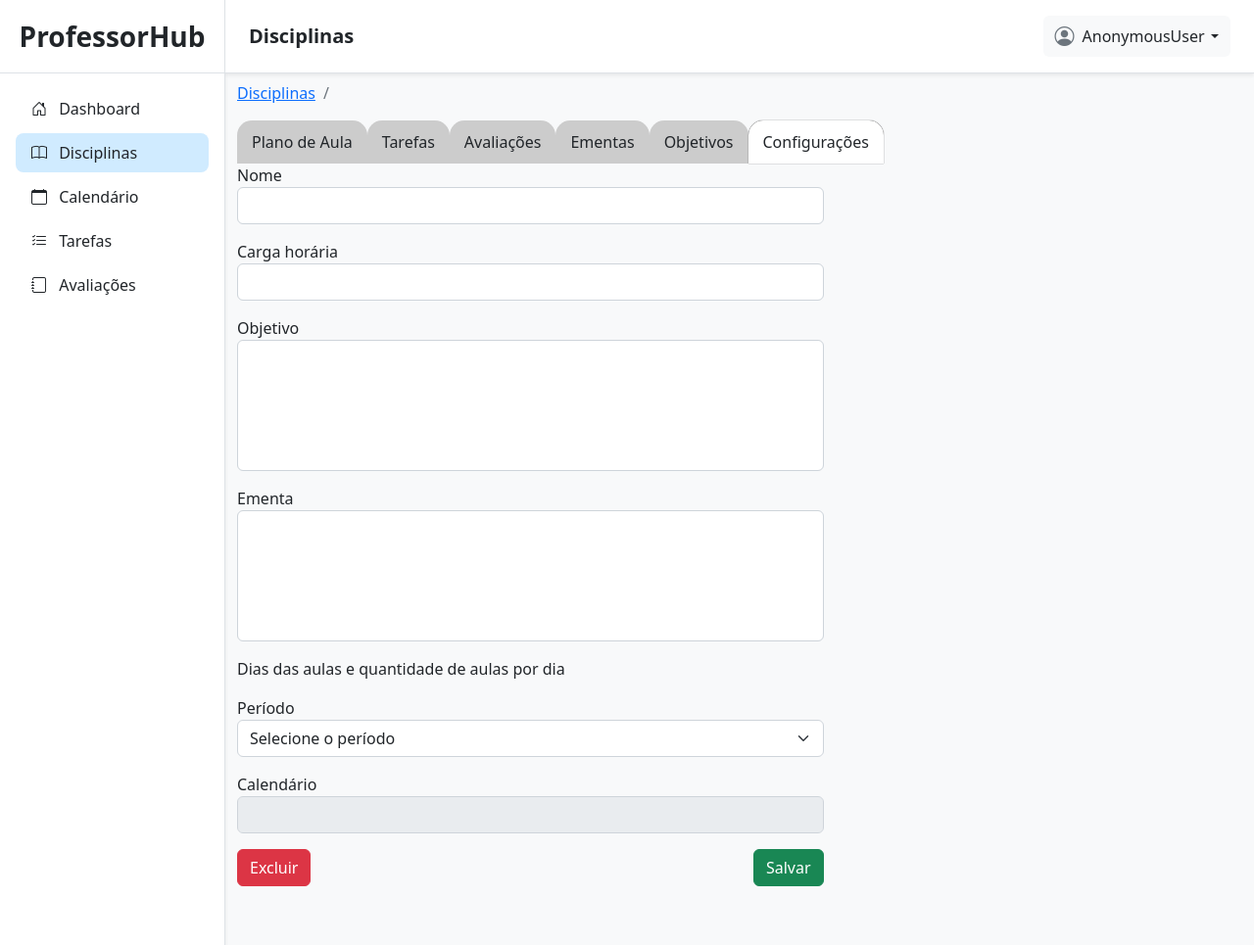
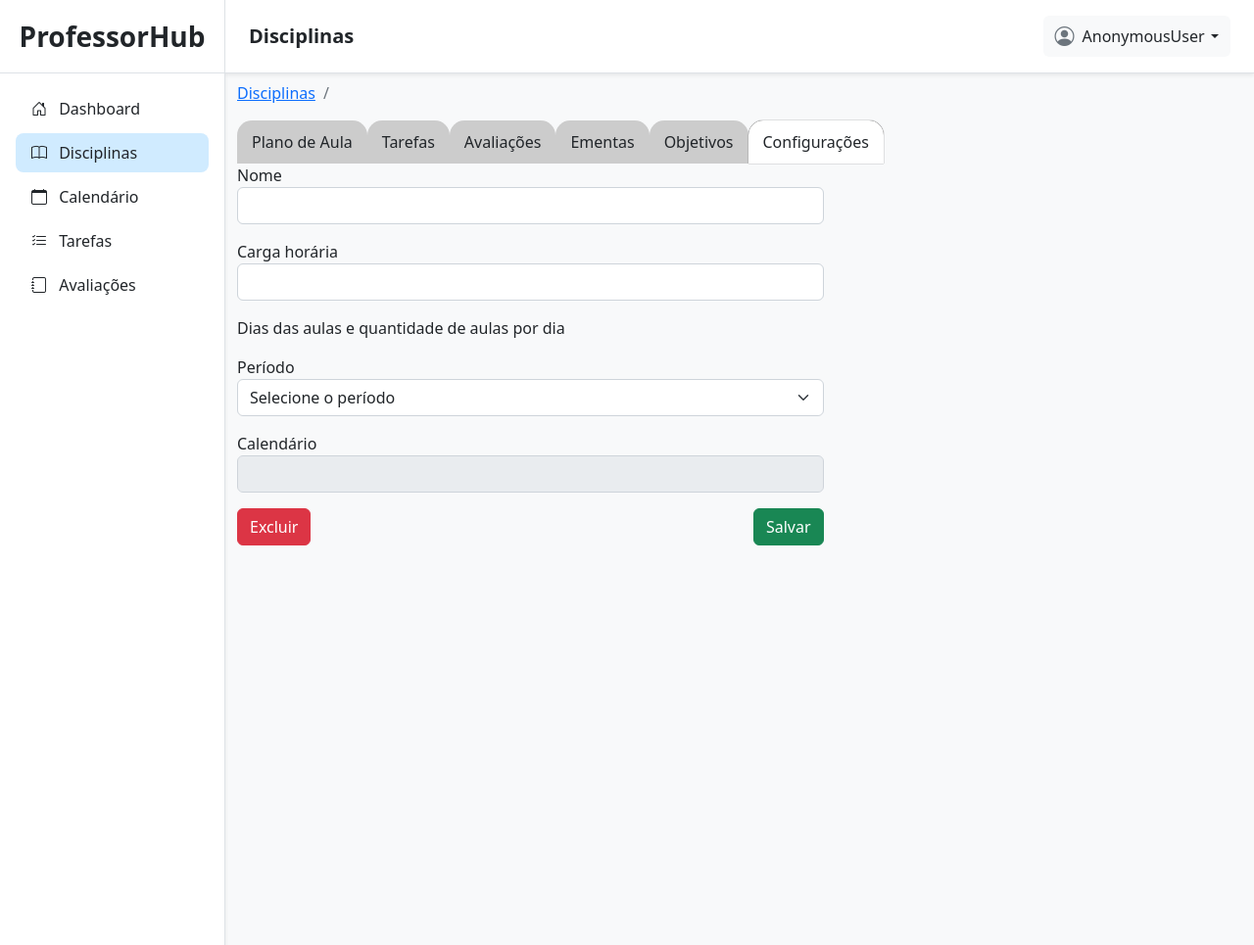
Before and after one commit to hick-hpe/professorhub-api-based, a Django app: template professorhub/planner/templates/planner/disciplinas/disciplina_configuracoes.html in a window 1280 px wide. Shown: the whole page at 98% size. Run offline with Django 5.2, Linux system fonts and the light colour scheme; the template is opened without the code that fills it, so the values that code supplies are empty.

Commit message:
fix, styles: disciplinas e aviso sobre excluir calendarios

```diff
--- a/professorhub/planner/templates/planner/calendarios/calendario_detail.html
+++ b/professorhub/planner/templates/planner/calendarios/calendario_detail.html
@@ -98,7 +98,8 @@ Calendários
         <button type="button" class="btn-close" data-bs-dismiss="modal" aria-label="Close"></button>
       </div>
       <div class="modal-body">
-        Tem certeza que deseja excluir este calendário?
+        <div>Tem certeza que deseja excluir este calendário?</div>
+        <div class="text-muted"><i class="bi bi-info-circle"></i> Caso tenha disciplinas e aulas associadas, elas também serão excluídas.</div>
       </div>
       <div class="modal-footer">
         <button type="button" class="btn btn-secondary" data-bs-dismiss="modal">Cancelar</button>
--- a/professorhub/planner/templates/planner/calendarios/listar_calendarios.html
+++ b/professorhub/planner/templates/planner/calendarios/listar_calendarios.html
@@ -120,7 +120,8 @@ Calendários
                 <button type="button" class="btn-close" data-bs-dismiss="modal" aria-label="Close"></button>
             </div>
             <div class="modal-body">
-                Tem certeza que deseja excluir o calendário <strong id="calendario_excluir"></strong>?
+                <div>Tem certeza que deseja excluir o calendário <strong id="calendario_excluir"></strong>?</div>
+                <div class="text-muted"><i class="bi bi-info-circle"></i> Caso tenha disciplinas e aulas associadas, elas também serão excluídas.</div>
             </div>
             <div class="modal-footer">
                 <button type="button" class="btn btn-secondary" data-bs-dismiss="modal">Cancelar</button>
--- a/professorhub/planner/templates/planner/disciplinas/disciplina_configuracoes.html
+++ b/professorhub/planner/templates/planner/disciplinas/disciplina_configuracoes.html
@@ -61,18 +61,6 @@ Disciplinas
         <div class="mb-3">
             <label for="carga_horaria">Carga horária</label><br>
             <input type="number" class="form-control" id="carga_horaria" name="carga_horaria" value="{{ disciplina.carga_horaria }}" max="200" min="1">
-        </div>
-
-        <div class="mb-3">
-            <label for="objetivo">Objetivo</label><br>
-            <textarea class="form-control" id="objetivo" name="objetivo" rows="5"
-                style="resize: none;">{{ disciplina.objetivo }}</textarea>
-        </div>
-
-        <div class="mb-3">
-            <label for="ementa">Ementa</label><br>
-            <textarea class="form-control" id="ementa" name="ementa" rows="5"
-                style="resize: none;">{{ disciplina.ementa }}</textarea>
         </div>
 
         <div class="mb-3">
--- a/professorhub/planner/views.py
+++ b/professorhub/planner/views.py
@@ -436,6 +436,8 @@ def disciplina_planos_duplicar(request, id, plano_id):
 @login_required(login_url='/login/')
 def disciplina_configuracoes(request, id):
 
+    print('>_ disciplina_configuracoes')
+
     disciplina = get_object_or_404(Disciplina, id=id, user=request.user)
 
     if request.method == 'POST':
@@ -513,8 +515,11 @@ def disciplina_configuracoes(request, id):
                 else:
                     ch_atualizada = ch_atual
 
+            print('>_ config - gerar_aulas')
             gerar_aulas(disciplina, ch_atualizada, dias_aulas, data_inicial=data_inicial)
+
         else:
+            print('>_ config - form inválido')
             print(form.errors)
 
     dias = {
```
Also changed, not shown: professorhub/db.sqlite3.
